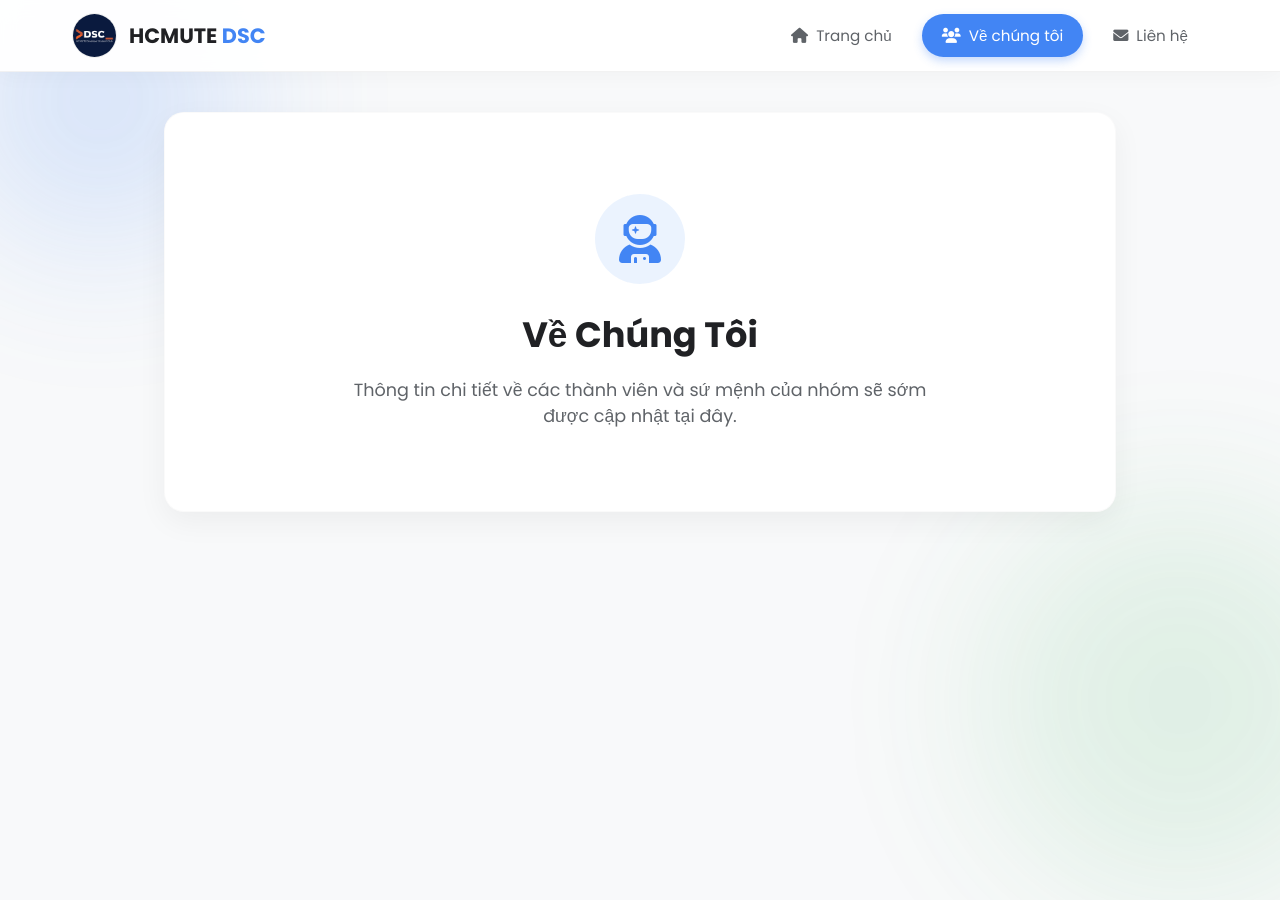
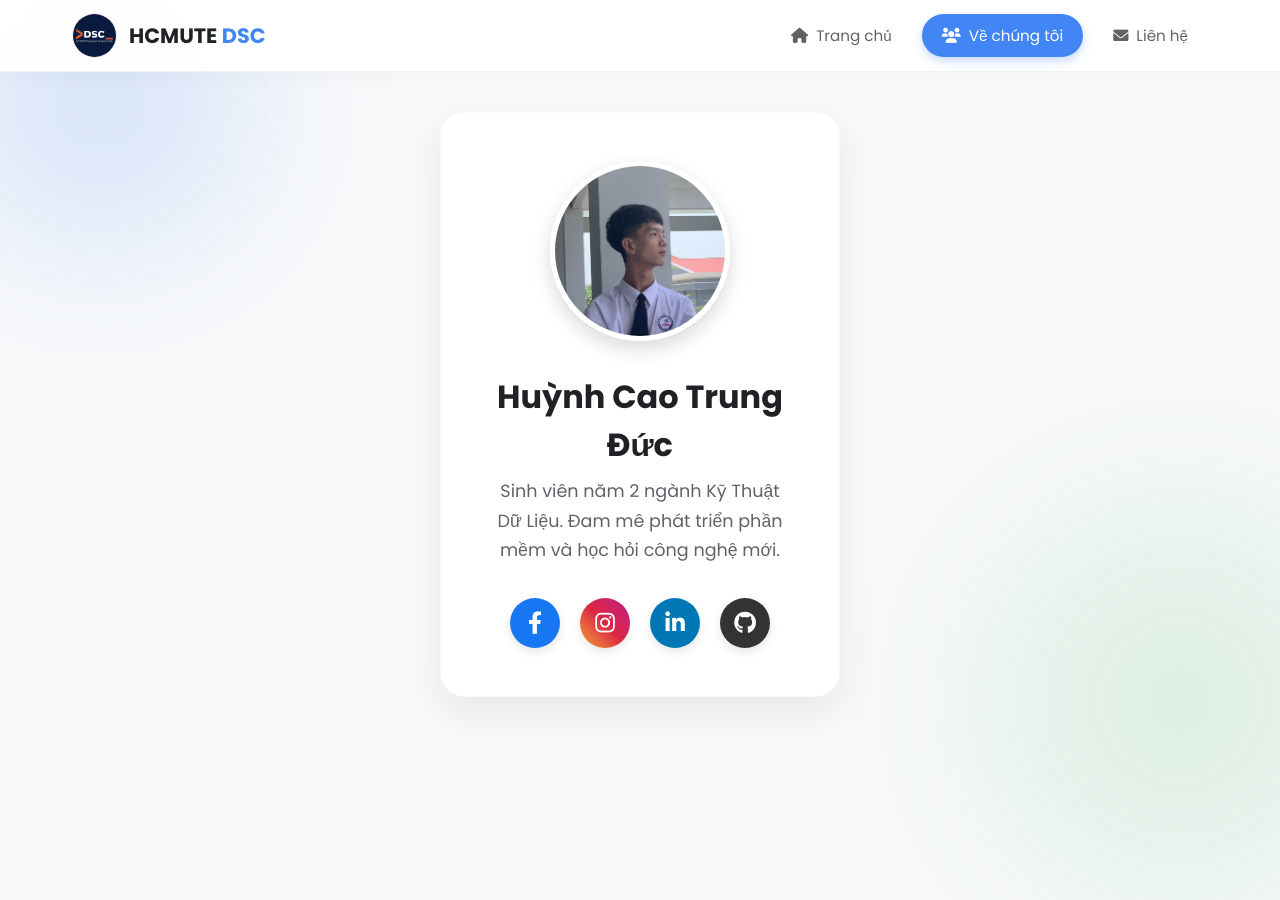
Before and after one commit to andyphan996/git-github-jamm, a plain HTML site: page index.html in a window 1280 px wide. Both pictures are taken after a click on the link "Về chúng tôi". Shown: the top 900 px of the page. Drawn offline with Linux system fonts and the light colour scheme.

Commit message:
Adding personal section 24133012

```diff
--- a/index.css
+++ b/index.css
@@ -280,3 +280,98 @@ main {
         font-size: 0.85rem;
     }
 }
+/* Lưới chứa các thành viên (Flexbox) */
+.team-grid {
+    display: flex;
+    flex-wrap: wrap; /* Tự động xuống dòng nếu nhiều người */
+    justify-content: center; /* Căn giữa */
+    gap: 3rem; /* Khoảng cách giữa các thẻ */
+}
+
+/* Thẻ thành viên */
+.member-card {
+    background: white;
+    border-radius: 25px;
+    width: 400px; /* Chiều rộng cố định của thẻ */
+    max-width: 100%;
+    padding: 3rem;
+    text-align: center;
+    box-shadow: 0 15px 40px rgba(0,0,0,0.08);
+    border: 1px solid rgba(0,0,0,0.02);
+    transition: transform 0.3s ease, box-shadow 0.3s ease;
+}
+
+.member-card:hover {
+    transform: translateY(-15px); /* Bay cao hơn chút nữa */
+    box-shadow: 0 20px 50px rgba(0,0,0,0.15);
+}
+
+.member-img-wrapper {
+    width: 180px;  /* Tăng kích thước ảnh (Cũ là 120px) */
+    height: 180px;
+    margin: 0 auto 2rem; /* Đẩy nội dung bên dưới xuống xa hơn */
+    position: relative;
+}
+
+.member-img-wrapper img {
+    width: 100%;
+    height: 100%;
+    border-radius: 50%;
+    object-fit: cover;
+    border: 5px solid white; /* Viền dày hơn */
+    box-shadow: 0 8px 20px rgba(0,0,0,0.15);
+}
+
+/* Thông tin thành viên */
+.member-name {
+    font-size: 2rem; /* Tên to rõ ràng (Cũ là 1.5rem) */
+    color: var(--text-dark);
+    margin-bottom: 8px;
+    font-weight: 700;
+}
+.member-role {
+    display: block;
+    font-size: 1.1rem;
+    color: var(--google-blue);
+    font-weight: 600;
+    margin-bottom: 1.5rem;
+    text-transform: uppercase;
+    letter-spacing: 1.5px;
+}
+
+.member-bio {
+    font-size: 1.1rem; /* Chữ mô tả to hơn cho dễ đọc */
+    color: var(--text-gray);
+    line-height: 1.7;
+    margin-bottom: 2rem;
+}
+/* Nút mạng xã hội */
+.social-links {
+    display: flex;
+    justify-content: center;
+    gap: 20px; /* Các icon cách xa nhau hơn */
+}
+
+.social-icon {
+    width: 50px;  /* Icon to hơn (Cũ là 40px) */
+    height: 50px;
+    border-radius: 50%;
+    display: flex;
+    align-items: center;
+    justify-content: center;
+    text-decoration: none;
+    color: white;
+    font-size: 1.4rem; /* Icon bên trong to hơn */
+    transition: transform 0.2s;
+    box-shadow: 0 4px 10px rgba(0,0,0,0.1);
+}
+
+.social-icon:hover {
+    transform: scale(1.15);
+}
+
+/* Giữ nguyên màu các nút MXH */
+.facebook { background-color: #1877F2; }
+.instagram { background: linear-gradient(45deg, #f09433, #e6683c, #dc2743, #cc2366, #bc1888); }
+.linkedin { background-color: #0077B5; }
+.github { background-color: #333; }
--- a/index.html
+++ b/index.html
@@ -76,15 +76,42 @@
       </section>
 
       <section id="about" class="tab-content fade-in">
-        <div class="card placeholder-card">
-          <div class="icon-box clr-blue">
-            <i class="fas fa-user-astronaut"></i>
+        <div class="team-grid">
+          <div class="member-card">
+            <div class="member-img-wrapper">
+              <img src="image/tdinqd.jpg" alt="Avatar" />
+            </div>
+
+            <div class="member-info">
+              <h3 class="member-name">Huỳnh Cao Trung Đức</h3>
+              <p class="member-bio">
+                Sinh viên năm 2 ngành Kỹ Thuật Dữ Liệu. Đam mê phát triển phần
+                mềm và học hỏi công nghệ mới.
+              </p>
+              <div class="social-links">
+                <a
+                  href="https://www.facebook.com/duc.huynhct/"
+                  class="social-icon facebook"
+                  ><i class="fab fa-facebook-f"></i
+                ></a>
+                <a
+                  href="https://www.instagram.com/duc.huynhct/"
+                  class="social-icon instagram"
+                  ><i class="fab fa-instagram"></i
+                ></a>
+                <a
+                  href="https://www.linkedin.com/in/duchuynhct/"
+                  class="social-icon linkedin"
+                  ><i class="fab fa-linkedin-in"></i
+                ></a>
+                <a
+                  href="https://github.com/duchuynhct"
+                  class="social-icon github"
+                  ><i class="fab fa-github"></i
+                ></a>
+              </div>
+            </div>
           </div>
-          <h2>Về Chúng Tôi</h2>
-          <p>
-            Thông tin chi tiết về các thành viên và sứ mệnh của nhóm sẽ sớm được
-            cập nhật tại đây.
-          </p>
         </div>
       </section>
 
```
Also changed, not shown: image/tdinqd.jpg (added).
